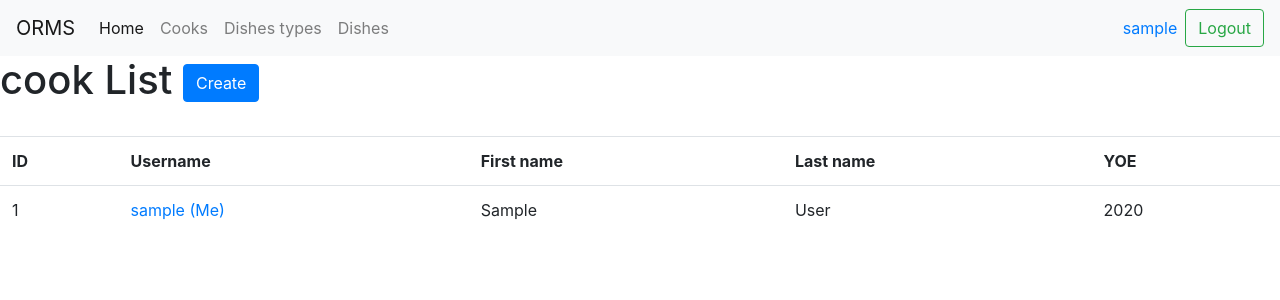
After one commit to VadymShkarbul/restaurant_managment_service, a Django app: page /cooks/ in a window 1280 px wide. The commit adds this page. Shown: the top 300 px of the page. Run offline with Django 4.2, Linux system fonts and the light colour scheme; a user stored in the database is signed in; tables that the repository leaves empty hold one stand-in row (values such as "Sample post"); some libraries are stand-ins or nearby versions.

Commit message:
Added logic and templates for Cook CRUD

```diff
--- a/kitchen/models.py
+++ b/kitchen/models.py
@@ -1,6 +1,6 @@
 from django.db import models
 from django.contrib.auth.models import AbstractUser
-# from django.urls import reverse
+from django.urls import reverse
 
 
 class Cook(AbstractUser):
@@ -13,8 +13,8 @@ class Cook(AbstractUser):
     def __str__(self):
         return f"{self.first_name} {self.last_name} ({self.years_of_experience} YOE)"
 
-    # def get_absolute_url(self):
-    #     return reverse("", kwargs={"pk": self.pk})
+    def get_absolute_url(self):
+        return reverse("kitchen:cook-detail", kwargs={"pk": self.pk})
 
 
 class DishType(models.Model):
--- a/kitchen/urls.py
+++ b/kitchen/urls.py
@@ -9,7 +9,17 @@ from kitchen.views import (index,
                            DishListView,
                            DishCreateView,
                            DishUpdateView,
-                           DishDeleteView,)
+                           DishDeleteView,
+                           CookListView,
+                           CookDetailView,
+                           CookCreateView,
+                           CookYOEUpdateView,
+                           CookDeleteView, )
+
+
+class CookUpdateView:
+    pass
+
 
 urlpatterns = [
     path("", index, name="index"),
@@ -22,6 +32,11 @@ urlpatterns = [
     path("dishes/create/", DishCreateView.as_view(), name="dish-create"),
     path("dishes/update/<int:pk>/", DishUpdateView.as_view(), name="dish-update"),
     path("dishes/delete/<int:pk>/", DishDeleteView.as_view(), name="dish-delete"),
+    path("cooks/", CookListView.as_view(), name="cook-list"),
+    path("cooks/<int:pk>/", CookDetailView.as_view(), name="cook-detail"),
+    path("cooks/create/", CookCreateView.as_view(), name="cook-create"),
+    path("cooks/update/<int:pk>/", CookYOEUpdateView.as_view(), name="cook-update"),
+    path("cooks/delete/<int:pk>/", CookDeleteView.as_view(), name="cook-delete"),
 ]
 
 app_name = "kitchen"
--- a/kitchen/views.py
+++ b/kitchen/views.py
@@ -3,6 +3,7 @@ from django.shortcuts import render
 from django.urls import reverse_lazy
 from django.views import generic
 
+from kitchen.forms import CookCreationForm, CookYOEUpdateForm
 from kitchen.models import Cook, Dish, DishType
 
 
@@ -70,3 +71,28 @@ class DishUpdateView(LoginRequiredMixin, generic.UpdateView):
 class DishDeleteView(LoginRequiredMixin, generic.DeleteView):
     model = Dish
     success_url = reverse_lazy("kitchen:dish-list")
+
+
+class CookListView(LoginRequiredMixin, generic.ListView):
+    model = Cook
+
+
+class CookDetailView(LoginRequiredMixin, generic.DetailView):
+    model = Cook
+    # queryset = Cook.objects.prefetch_related
+
+
+class CookCreateView(LoginRequiredMixin, generic.CreateView):
+    model = Cook
+    form_class = CookCreationForm
+
+
+class CookYOEUpdateView(LoginRequiredMixin, generic.UpdateView):
+    model = Cook
+    form_class = CookYOEUpdateForm
+    success_url = reverse_lazy("kitchen:cook-list")
+
+
+class CookDeleteView(LoginRequiredMixin, generic.DeleteView):
+    model = Cook
+    success_url = reverse_lazy("kitchen:cook-list")
--- a/templates/includes/sidebar.html
+++ b/templates/includes/sidebar.html
@@ -7,7 +7,7 @@
         <a class="nav-link" href="{% url 'kitchen:index' %}">Home<span class="sr-only">(current)</span></a>
       </li>
       <li class="nav-item">
-        <a class="nav-link" href="#">Cooks</a>
+        <a class="nav-link" href="{% url 'kitchen:cook-list' %}">Cooks</a>
       </li>
       <li class="nav-item">
         <a class="nav-link" href="{% url 'kitchen:dish-type-list' %}">Dishes types</a>
--- /dev/null
+++ b/templates/kitchen/cook_list.html
@@ -0,0 +1,39 @@
+{% extends "base.html" %}
+{% load crispy_forms_filters %}
+
+{% block content %}
+    <h1>
+      cook List
+      <a href="{% url 'kitchen:cook-create' %}" class="btn btn-primary link-to-page">
+        Create
+      </a>
+    </h1>
+{#    <form action="" method="get" class="form-inline">#}
+{#      {{ cooks_search_form|crispy }}&nbsp;#}
+{#      <input type="submit" class="btn btn-secondary" value="Search">#}
+{#    </form>#}
+    <br>
+    {% if cook_list %}
+    <table class="table">
+      <tr>
+        <th>ID</th>
+        <th>Username</th>
+        <th>First name</th>
+        <th>Last name</th>
+        <th>YOE</th>
+      </tr>
+    {% for cook in cook_list %}
+      <tr>
+        <td>{{ cook.id }}</td>
+        <td><a href="{{ cook.get_absolute_url }}">{{ cook.username }} {% if user == cook %} (Me){% endif %}</a></td>
+        <td>{{ cook.first_name }}</td>
+        <td>{{ cook.last_name }}</td>
+        <td>{{ cook.years_of_experience }}</td>
+      </tr>
+    {% endfor %}
+
+    </table>
+    {% else %}
+      <p>There are no cooks in the service.</p>
+    {% endif %}
+{% endblock %}
```
Also changed, not shown: kitchen/forms.py (+24 -1 lines), templates/kitchen/cook_confirm_delete.html (added, +11 -0 lines), templates/kitchen/cook_detail.html (added, +33 -0 lines), templates/kitchen/cook_form.html (added, +12 -0 lines).
